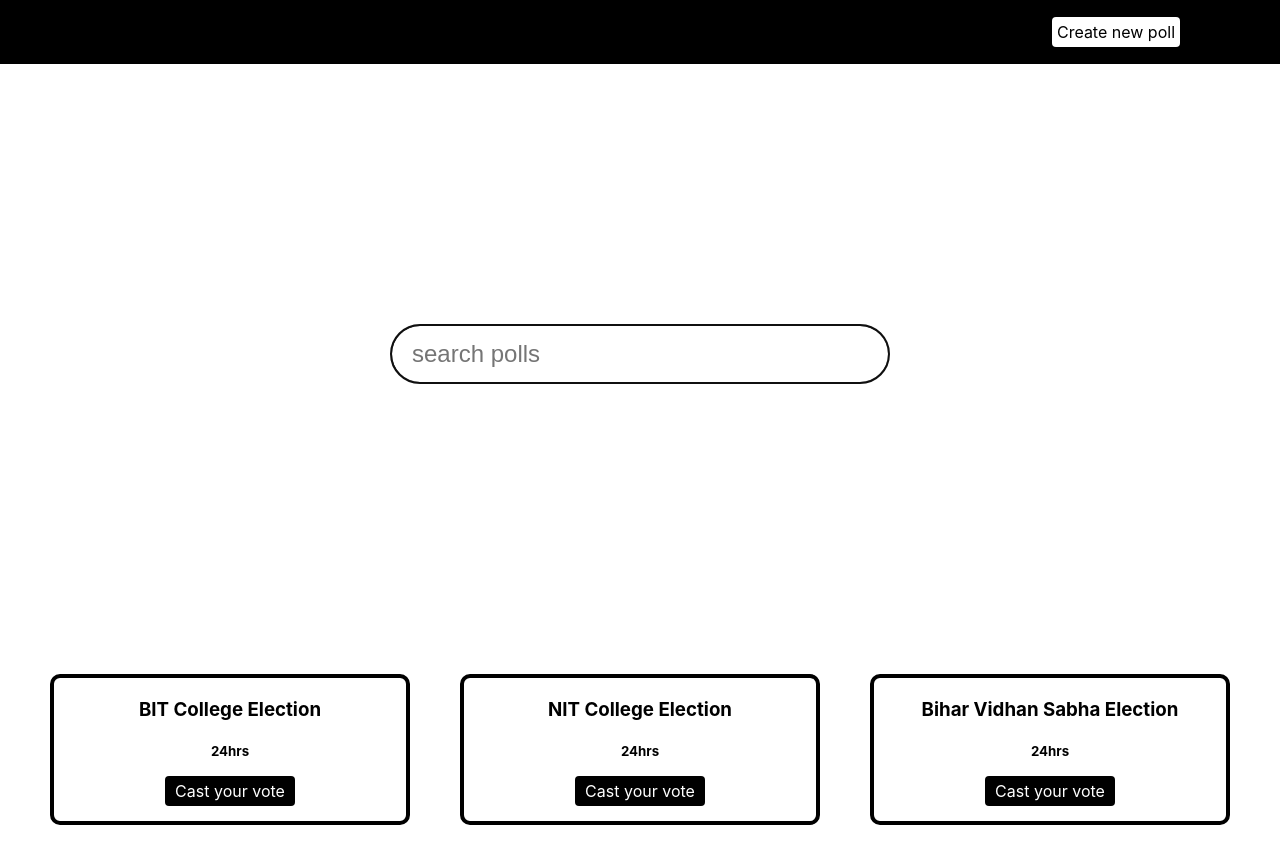
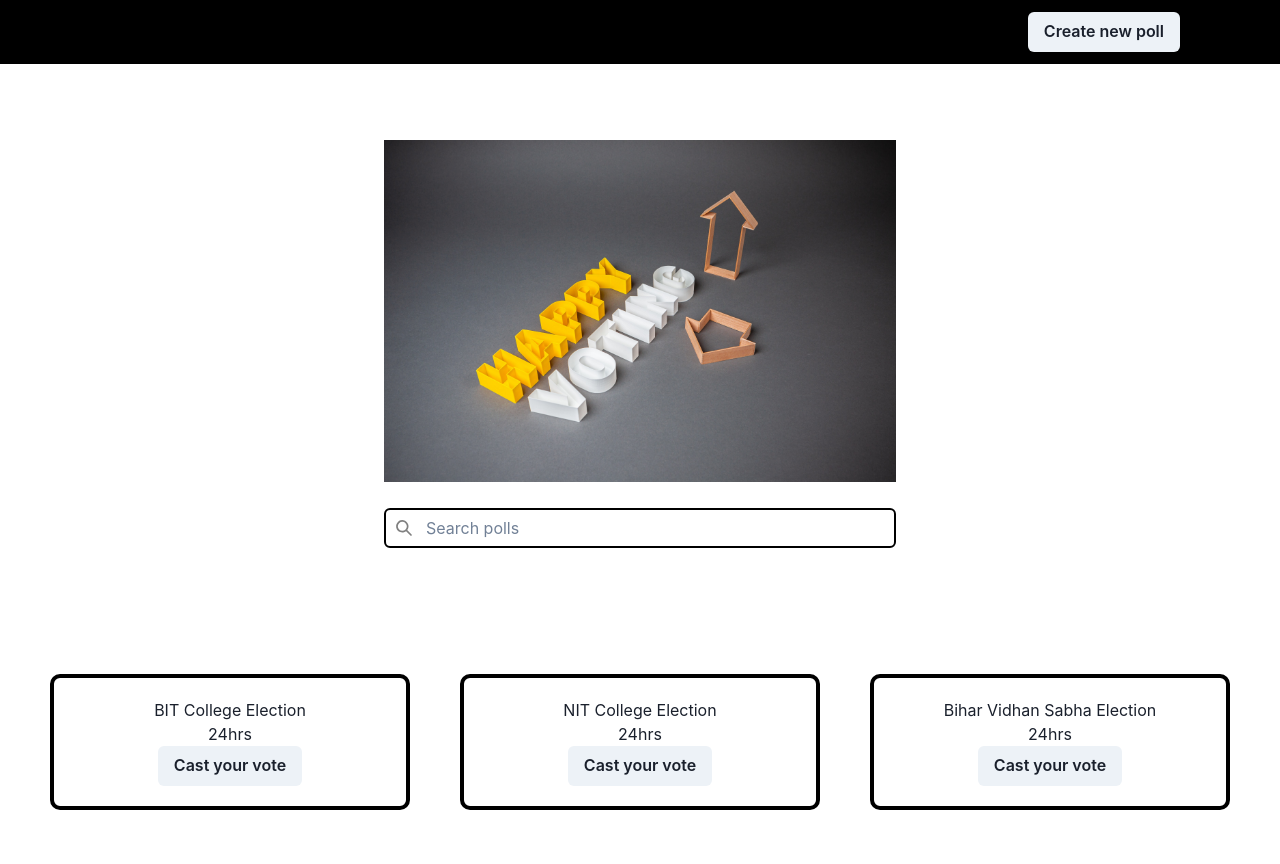
Before and after one commit to Triden47/e-voting, a Next.js app in the folder e-voting frontend/: page / in a window 1280 px wide. Shown: the top 864 px of the page. Built offline with nearby package versions, Linux system fonts and the light colour scheme.

Commit message:
add css library, redesign parts of ui

```diff
--- a/e-voting frontend/components/Cards.js
+++ b/e-voting frontend/components/Cards.js
@@ -1,6 +1,8 @@
 import Link from "next/link";
 import styles from "../styles/Cards.module.css";
-import polls from '../data/pollsData.js';
+import polls from "../data/pollsData.js";
+
+import { Button } from "@chakra-ui/react";
 
 const Cards = ({ word }) => {
   return (
@@ -11,9 +13,11 @@ const Cards = ({ word }) => {
           <div className={styles.grid_item}>
             <h3>{poll.title}</h3>
             <h5>{poll.time_left}</h5>
-            <Link href="/[_id]" as={`/${poll._id}`}>
-              Cast your vote
-            </Link>
+            <Button>
+              <Link href="/[_id]" as={`/${poll._id}`}>
+                Cast your vote
+              </Link>
+            </Button>
           </div>
         ))}
     </div>
--- a/e-voting frontend/components/Navbar.js
+++ b/e-voting frontend/components/Navbar.js
@@ -1,11 +1,16 @@
 import styles from "../styles//Navbar.module.css";
 import Link from "next/link";
+
+import { Button } from "@chakra-ui/react";
 
 const Navbar = () => {
   return (
     <div className={styles.container}>
-      <div className={styles.nav_links}><Link href="/create">Create new poll</Link></div>
-
+      <div className={styles.nav_links}>
+        <Button>
+          <Link href="/create">Create new poll</Link>
+        </Button>
+      </div>
     </div>
   );
 };
--- a/e-voting frontend/components/Search.js
+++ b/e-voting frontend/components/Search.js
@@ -1,5 +1,8 @@
 import { useEffect, useRef } from "react";
 import styles from "../styles//Search.module.css";
+
+import { Input, InputGroup, InputLeftElement } from "@chakra-ui/react";
+import { SearchIcon } from "@chakra-ui/icons";
 
 const Search = ({ setWord }) => {
   const inputElement = useRef(null);
@@ -8,16 +11,20 @@ const Search = ({ setWord }) => {
     if (inputElement.current) inputElement.current.focus();
   });
   return (
-    <>
-      <input
+    <InputGroup>
+      <InputLeftElement
+        pointerEvents="none"
+        children={<SearchIcon color="gray" />}
+      />
+      <Input
+        focusBorderColor="black"
+        variant="filled"
+        placeholder="Search polls"
         autoFocus
-        className={styles.search}
-        type="text"
-        placeholder="search polls"
         onChange={(event) => setWord(event.target.value)}
         ref={inputElement}
       />
-    </>
+    </InputGroup>
   );
 };
 
--- a/e-voting frontend/package.json
+++ b/e-voting frontend/package.json
@@ -9,6 +9,11 @@
     "lint": "next lint"
   },
   "dependencies": {
+    "@chakra-ui/icons": "^2.0.11",
+    "@chakra-ui/react": "^2.3.6",
+    "@emotion/react": "^11.10.4",
+    "@emotion/styled": "^11.10.4",
+    "framer-motion": "^7.6.1",
     "next": "12.3.1",
     "react": "18.2.0",
     "react-dom": "18.2.0"
--- a/e-voting frontend/pages/_app.js
+++ b/e-voting frontend/pages/_app.js
@@ -1,12 +1,15 @@
 import Layout from "../components/Layout";
 import "../styles/globals.css";
+import { ChakraProvider } from "@chakra-ui/react";
 
 function MyApp({ Component, pageProps }) {
   return (
-    <Layout>
-      <Component {...pageProps} />
-    </Layout>
-  )
+    <ChakraProvider>
+      <Layout>
+        <Component {...pageProps} />
+      </Layout>
+    </ChakraProvider>
+  );
 }
 
 export default MyApp;
--- /dev/null
+++ b/e-voting frontend/pages/create.js
@@ -0,0 +1,5 @@
+const create = () => {
+  return <></>;
+};
+
+export default create;
--- a/e-voting frontend/pages/index.js
+++ b/e-voting frontend/pages/index.js
@@ -15,13 +15,10 @@ const Home = () => {
   return (
     <>
       <div className={styles.main}>
-        <div className={styles.container}>
+        <div>
           <Image
             src={votingImage}
             alt="E-Voting"
-            width="0"
-            height="0"
-            style={{ width: "500px", height: "auto" }}
           />
         </div>
         <div className={styles.container}></div>
--- a/e-voting frontend/styles/Cards.module.css
+++ b/e-voting frontend/styles/Cards.module.css
@@ -17,9 +17,9 @@
   margin: 0;
 }
 
-.grid_item a {
+/* .grid_item a {
   background-color: black;
   color: white;
   border-radius: 4px;
   padding: 5px 10px;
-}
+} */
--- a/e-voting frontend/styles/Home.module.css
+++ b/e-voting frontend/styles/Home.module.css
@@ -8,10 +8,11 @@
 
 .main {
   min-height: 70vh;
-  padding: 4rem 0;
+  padding: 4rem 30%;
   flex: 1;
   display: flex;
   flex-direction: column;
+  row-gap: 10px;
   justify-content: center;
   align-items: center;
 }
--- a/e-voting frontend/styles/Navbar.module.css
+++ b/e-voting frontend/styles/Navbar.module.css
@@ -13,9 +13,3 @@
   justify-content: space-between;
   align-items: center;
 }
-
-.nav_links a {
-  background-color: white;
-  border-radius: 4px;
-  padding: 5px;
-}
--- a/e-voting frontend/styles/Search.module.css
+++ b/e-voting frontend/styles/Search.module.css
@@ -1,8 +1,8 @@
-.search {
+/* .search {
   border-radius: 50px / 50px;
   width: 500px;
   height: 60px;
   justify-content: center;
   padding: 20px;
   font-size: 1.5rem;
-}
+} */
```
Also changed, not shown: 1 other file (tests, documents, lock files or other folders).
